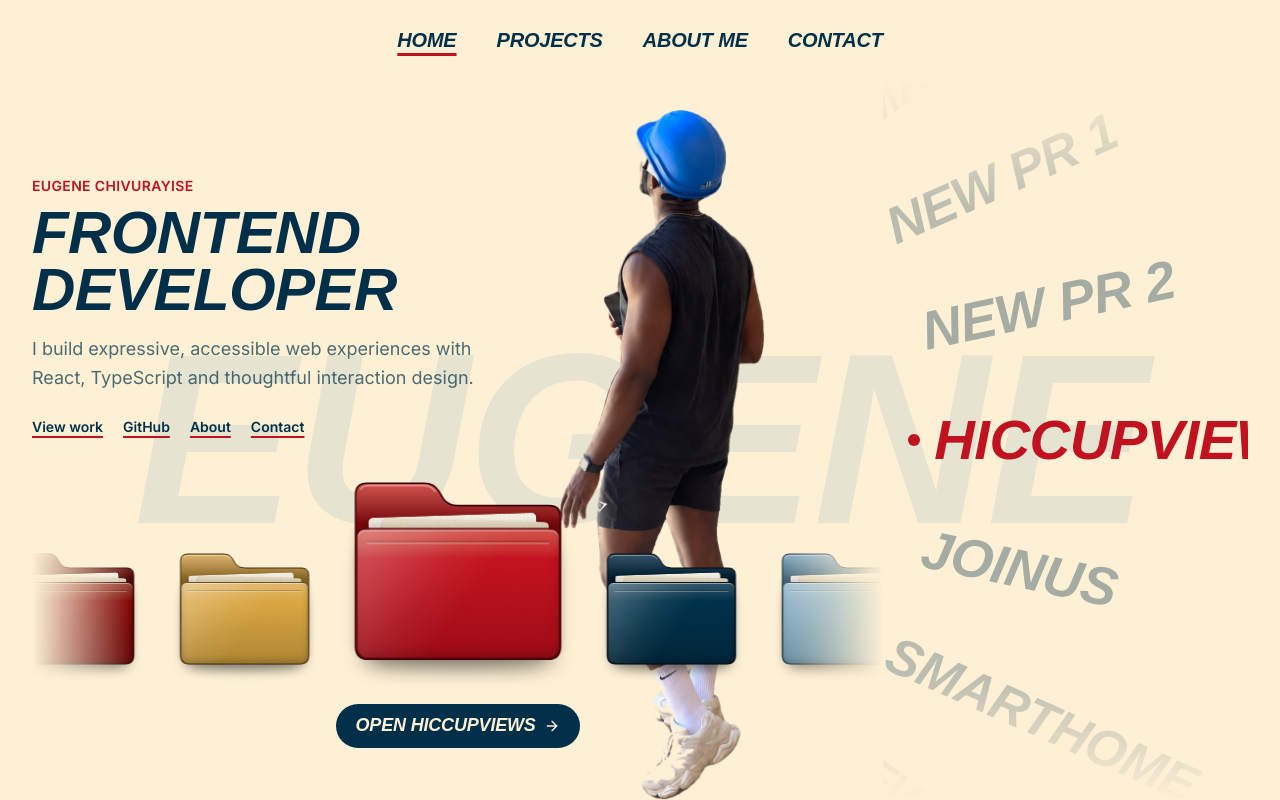
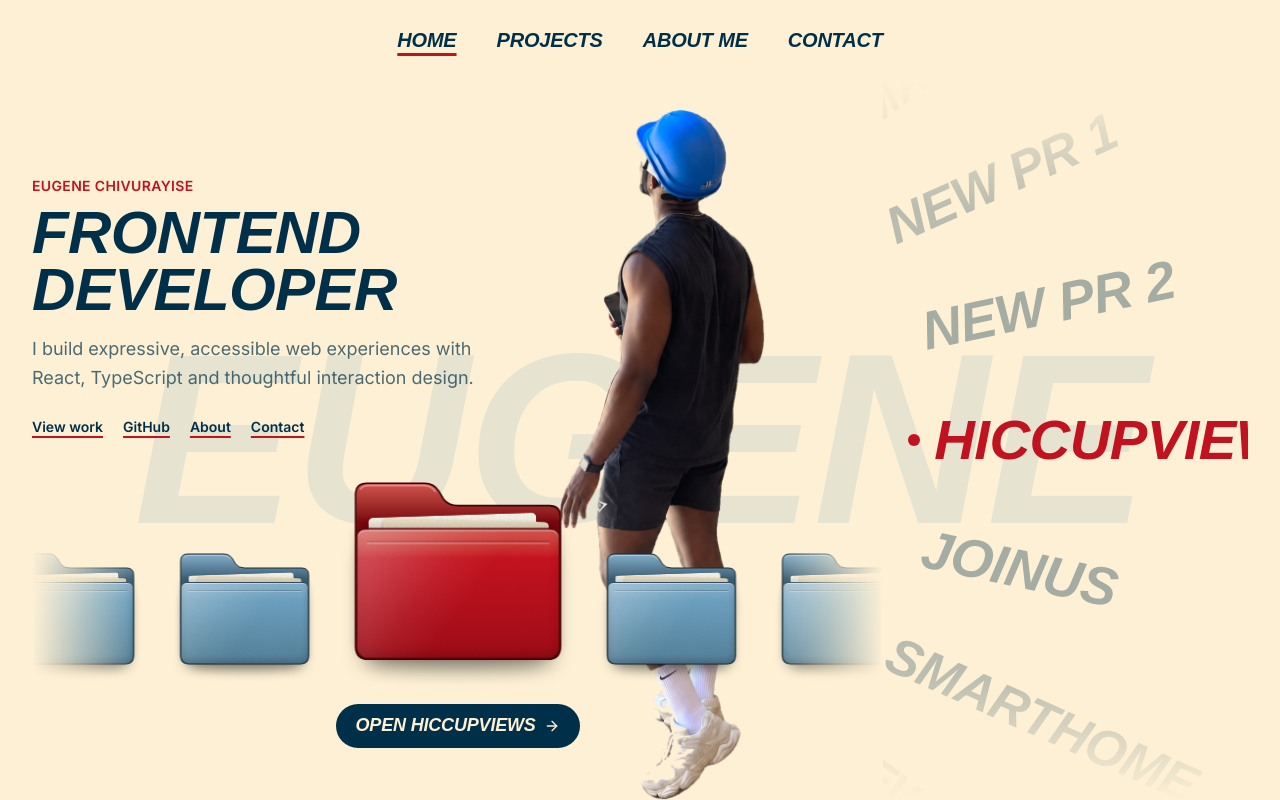
Before and after one commit to Kilrlongbow/showcase-portfolio, a Next.js app: page / in a window 1280 px wide. Built offline with nearby package versions, Linux system fonts and the light colour scheme; a web font is replaced by a local one.

Commit message:
Make all folders blue with the selected one red
The centre folder and the selected wheel name use flag red; every
other folder is steel blue.

```diff
--- a/components/animated-folder.tsx
+++ b/components/animated-folder.tsx
@@ -12,6 +12,8 @@ interface AnimatedFolderProps {
   open: boolean;
   /** Only the active folder renders its image cards */
   interactive?: boolean;
+  /** Folder colour; defaults to the project's own colour */
+  color?: string;
   className?: string;
 }
 
@@ -22,7 +24,7 @@ const spring = "cubic-bezier(0.34, 1.56, 0.64, 1)";
  * front panel. Opening it tilts the panels and fans the cards out; a card
  * opens the lightbox, which links through to the project page.
  */
-export function AnimatedFolder({ project, open, interactive = false, className }: AnimatedFolderProps) {
+export function AnimatedFolder({ project, open, interactive = false, color, className }: AnimatedFolderProps) {
   const uid = useId().replace(/:/g, "");
   const [selectedIndex, setSelectedIndex] = useState<number | null>(null);
   const [sourceRect, setSourceRect] = useState<DOMRect | null>(null);
@@ -50,7 +52,7 @@ export function AnimatedFolder({ project, open, interactive = false, className }
     <>
       <div
         className={cn("folder relative flex items-center justify-center", className)}
-        style={{ width: 128, height: 112, perspective: "1000px", "--folder": project.color } as CSSProperties}
+        style={{ width: 128, height: 112, perspective: "1000px", "--folder": color ?? project.color } as CSSProperties}
       >
         {/* Ground shadow */}
         <div
--- a/components/folder-row.tsx
+++ b/components/folder-row.tsx
@@ -285,7 +285,12 @@ export function FolderRow({
             onPointerLeave={() => isCenter && setIsHovered(false)}
             onClick={() => handleSlotClick(slot)}
           >
-            <AnimatedFolder project={project} open={isCenter && fanOpen} interactive={isCenter} />
+            <AnimatedFolder
+              project={project}
+              open={isCenter && fanOpen}
+              interactive={isCenter}
+              color={isCenter ? "var(--flag-red)" : "var(--steel-blue)"}
+            />
           </div>
         );
       })}
--- a/components/hero.tsx
+++ b/components/hero.tsx
@@ -21,7 +21,7 @@ export function Hero({ projects }: { projects: Project[] }) {
     () =>
       Array.from({ length: count * repeats }, (_, i) => {
         const project = projects[i % count]!;
-        return { label: project.title, image: project.images[0]?.src ?? "", color: project.ink };
+        return { label: project.title, image: project.images[0]?.src ?? "", color: "#C1121F" };
       }),
     [projects, count, repeats],
   );
```
Also changed, not shown: 5 other files (tests, documents, lock files or other folders).
